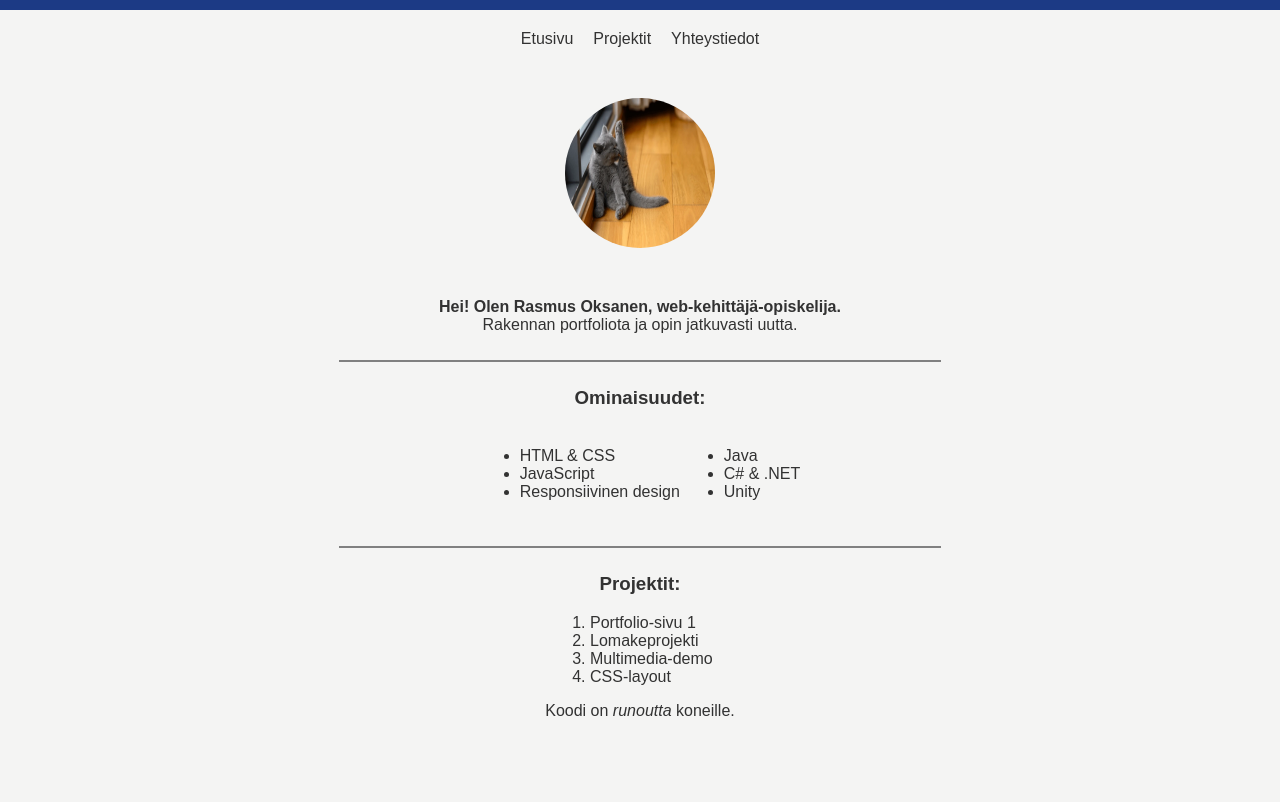
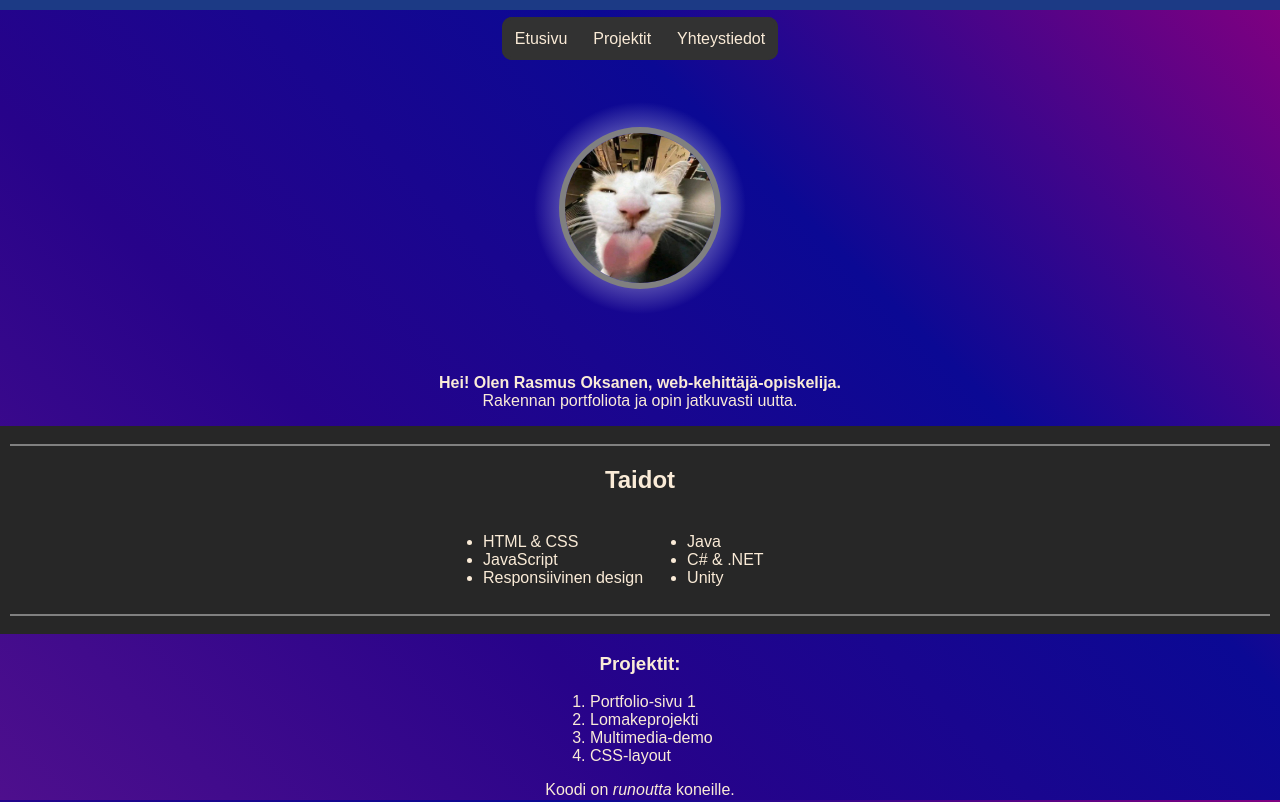
Before and after one commit to s0meq/Web1, a plain HTML site: page assignment02/index.html in a window 1280 px wide. Shown: the top 802 px of the page. Drawn offline with Linux system fonts and the light colour scheme.

Commit message:
various styling improvements

```diff
--- a/assignment02/index.html
+++ b/assignment02/index.html
@@ -23,15 +23,21 @@
             </div>
         </section>
         <section>
-            <img src="catto.webp" alt="Omakuva" id="avatar" width="150" height="150">
+            <div id="img-container">
+                <img src="cattonq.jpeg" alt="Omakuva" id="avatar" width="150" height="150">
+            </div>
             <p>
                 <b>Hei! Olen Rasmus Oksanen, web-kehittäjä-opiskelija.</b>
                 <br>
                 Rakennan portfoliota ja opin jatkuvasti uutta.
             </p>
+        </section>
+
+        <section id="skills-section">
             <hr>
-            <h3>Ominaisuudet:</h3>
-            <table align="center">
+            <h1>Taidot</h1>
+            <div id="skills_table-container">
+                <table id="skills-table">
                     <tr>
                         <td>
                             <ul>
@@ -49,8 +55,9 @@
                         </td>
                     </tr>
                 </table>
+            </div>
+            <hr>
         </section>
-        <hr>
         <section id="page-projects">
             <h3>Projektit:</h3>
             <div class="list-container" id="projects_list-container">
@@ -122,9 +129,9 @@
             </form>
         </section>
         <footer>
-            <p class="footer-text"><b>&copy;2025 Rasmus Oksanen</b></p>
             <p class="footer-text">This portfolio does <em>NOT</em> represent the real me or my actual portfolio,<br>
             since this is merely a school project.</p>
+            <p class="footer-text"><b>&copy;2025 Rasmus Oksanen</b></p>
         </footer>
     </body>
 </html>
--- a/assignment02/styles02.css
+++ b/assignment02/styles02.css
@@ -1,21 +1,29 @@
 /* Font and other stuff to get a similar look with the example. */
 * {
     font-family: Arial, Helvetica, sans-serif;
-    color: #323232;
+    /*color: #323232;*/
+    color: antiquewhite;
+}
+/* does not work on all browsers */
+html {
+    scroll-behavior: smooth;
 }
 body {
     border-top: 10px solid #1c3a85;
     border-bottom: 10px solid grey;
     border-style: solid none solid none;
     margin: 0;
-    background-color: #f4f4f3;
+    background-color: #500872;
+
+    /* Attempt parallax scroll effect */
+    background-image: linear-gradient(45deg, rgb(78, 15, 141), rgb(39, 3, 138), rgb(11, 9, 148), purple);
+    background-attachment: fixed;
+    background-position: center;
+    background-repeat: no-repeat;
+    background-size: cover;
 }
 hr {
-    margin: auto;
-    margin-top: 2%;
-    margin-bottom: 2%;
     border: 1px solid gray;
-    max-width: 600px;
 }
 p, h1, h3 {
     text-align: center;
@@ -23,11 +31,19 @@ p, h1, h3 {
 footer {
     padding: 5%;
     font-size: small;
-    background-color: grey;
+    background-color: rgb(39, 39, 39);
+}
+#skills-section{
+    background-color: rgb(39,39,39);
+    padding: 10px;
 }
 .list-container {
     margin: auto;
     width: 180px;
+}
+#skills_table-container {
+    margin: auto;
+    width: 400px;
 }
 
 /* flexbox container */
@@ -44,12 +60,16 @@ footer {
 /* Navigation buttons as links, styled as such */
 .nav-btn:link, .nav-btn:visited {
     padding: 10px;
-    color: #323232;
+    /*color: #323232;*/
+    background-color: #323232;
+    border: 3px solid #323232;
+    color: antiquewhite;
     text-decoration: none;
 }
 .nav-btn:hover {
-    color: #cecece;
-    background-color: #323232;
+    color: antiquewhite;
+    background-color: rgba(32,32,32,0);
+    transition: ease-in-out 200ms;
 }
 #front_page-btn {
     border-radius: 10px 0px 0px 10px;
@@ -64,6 +84,10 @@ footer {
 .input_info {
     display: block;
     margin-top: 10px;
+    background-color: darkgray;
+    border: 1px solid grey;
+    border-radius: 3px;
+    padding: 4px;
 }
 
 /* These have the label and the input field as children */
@@ -77,11 +101,21 @@ footer {
 
 /* Picture */
 #avatar {
+    border: 6px solid gray;
     border-radius: 50%;
     display: block;
     margin: auto;
-    margin-top: 50px;
-    margin-bottom: 50px;
+    width: 50%;
+}
+#img-container {
+    display: flex;
+    justify-content: center;
+    margin: auto;
+    margin-top: 10px;
+    margin-bottom: 10px;
+    width: 300px;
+    height: 300px;
+    background-image: radial-gradient(circle, rgba(255,255,255,1), rgba(255,255,255,0), rgba(255,0,0,0));
 }
 
 #page-contact_info {
```
Also changed, not shown: assignment02/cattonq.jpeg (added). Lines whose indentation alone changed are shown as unchanged.
